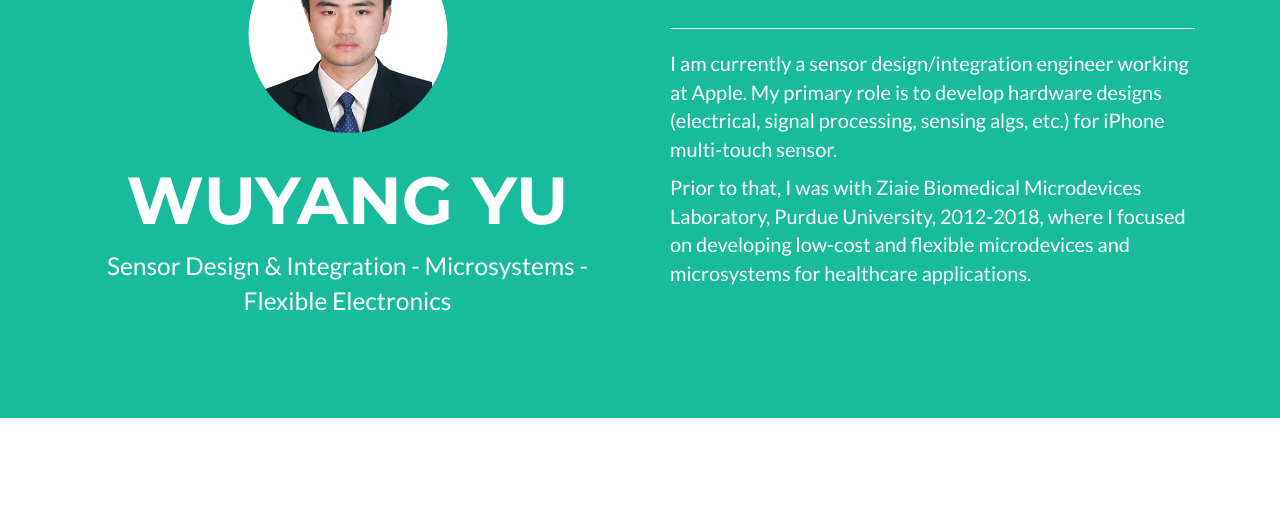
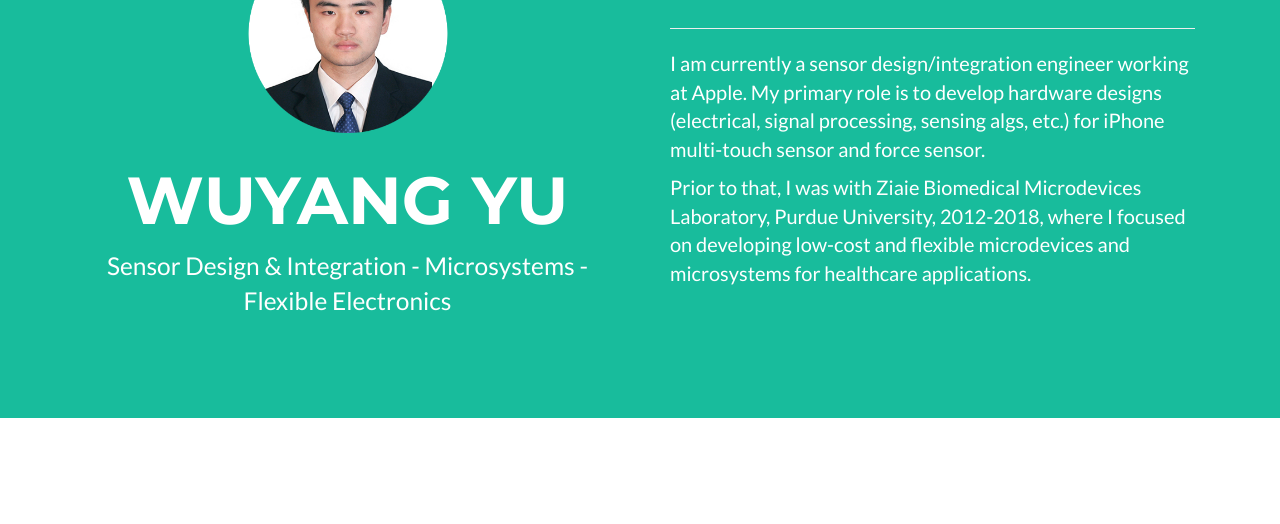
Before and after one commit to ywy1217/yuwuyang, a website: page index.html in a window 1280 px wide. Shown: the part 267-791 px from the top of the page. Drawn offline with nearby package versions, Linux system fonts and the light colour scheme.

Commit message:
experience update

```diff
--- a/index.html
+++ b/index.html
@@ -104,7 +104,7 @@
 					</div>
 					<div class="col-lg-12" align="left">
 					<hr>
-						<p>I am currently a sensor design/integration engineer working at Apple. My primary role is to develop hardware designs (electrical, signal processing, sensing algs, etc.) for iPhone multi-touch sensor. </p>
+						<p>I am currently a sensor design/integration engineer working at Apple. My primary role is to develop hardware designs (electrical, signal processing, sensing algs, etc.) for iPhone multi-touch sensor and force sensor. </p>
 						<p>Prior to that, I was with Ziaie Biomedical Microdevices Laboratory, Purdue University, 2012-2018, where I focused on developing low-cost and flexible microdevices and microsystems for healthcare applications.</p>
 					</div>
 				</div>
```
Also changed, not shown: 1 other file.
